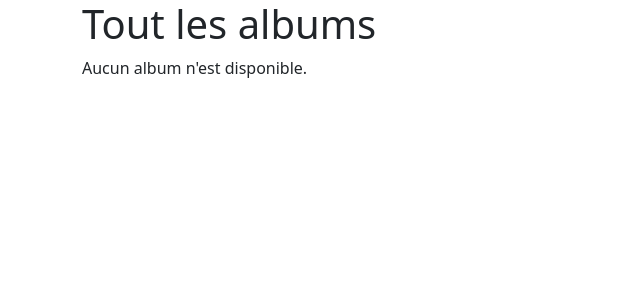
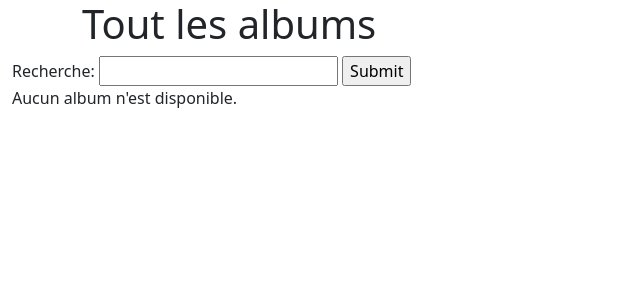
Before and after one commit to valentinWasq/chinook-valentin-wasquel, a Django app: page /disks/ in a window 1280 px wide. Shown: the top 300 px of the page, without its empty margins (0-640 px from the left). Run offline with Django 4.2, Linux system fonts and the light colour scheme; data that the repository does not hold is empty.

Commit message:
ajout d'un formulaire de recherche

```diff
--- /dev/null
+++ b/chinook/chinook/disks/forms.py
@@ -0,0 +1,5 @@
+from django import forms
+
+# forms pour la recherche
+class RechercheForm(forms.Form):
+    recherche = forms.CharField()
--- a/chinook/chinook/disks/templates/disks/Index.html
+++ b/chinook/chinook/disks/templates/disks/Index.html
@@ -13,6 +13,15 @@
 <body>
     <div class="container">
         <h1>Tout les albums</h1>
+    </div>
+    <div class="container-fluid">
+        <form action="{% url 'disks:Recherche' %}"  method="post">
+        {% csrf_token %}
+        {{ rechercheForm }}
+        <input type="submit">
+        </form>
+    </div>
+    <div class="container-fluid">
     {% if all_Album %}
         <ul>
         {% for album in all_Album %}
--- a/chinook/chinook/disks/urls.py
+++ b/chinook/chinook/disks/urls.py
@@ -8,6 +8,8 @@ urlpatterns = [
     path('', views.index, name='Index'),
     # ex: /disks/5/
     path('<int:pk>/', views.detailView.as_view(), name='detail'),
+    # ex: /disks/Recherche/ methode post
+    path('Recherche/', views.checkRecherche, name='Recherche'),
     # ex: /disks/Recherche/Wild/
-    path('Recherche/<rechercheText>/', views.recherche, name='recherche')
+    path('Recherche/<rechercheText>/', views.recherche, name='RechercheResult'),
 ]
--- a/chinook/chinook/disks/views.py
+++ b/chinook/chinook/disks/views.py
@@ -10,10 +10,11 @@ from django.views import generic
 from django.utils import timezone
 
 from .models import Artist, Album, Track
+from .forms import RechercheForm
 
 def index(request):
     template_name = 'disks/Index.html'
-    context = {'all_Album': Album.objects.all()}
+    context = {'all_Album': Album.objects.all(), 'rechercheForm': RechercheForm()}
     return render(request, template_name, context)
 
 
@@ -26,3 +27,14 @@ def recherche(request, rechercheText):
     listAlbum = Album.objects.filter(title__contains=rechercheText)
     context = {'recherche': rechercheText, 'selected_Album': listAlbum}
     return render(request, 'disks/Recherche.html', context)
+
+def checkRecherche(request):
+    if (request.method == 'GET'):
+        return HttpResponseRedirect('../')
+    else:
+        RechercheText = request.POST["recherche"]
+        print(RechercheText)
+        # Always return an HttpResponseRedirect after successfully dealing
+        # with POST data. This prevents data from being posted twice if a
+        # user hits the Back button.
+        return HttpResponseRedirect(reverse("disks:RechercheResult", kwargs={'rechercheText':RechercheText}))
```
